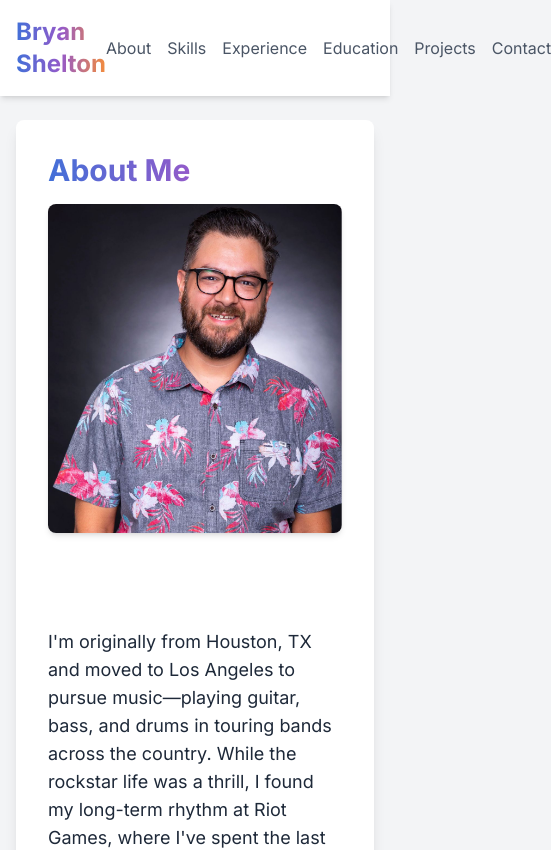
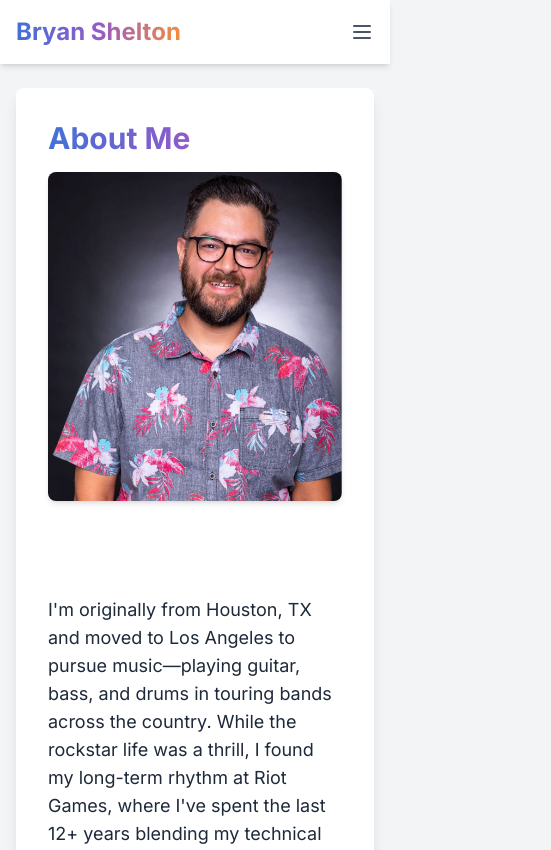
Before and after one commit to shelton-cloud/my-website, a Next.js app: page / in a window 390 px wide. Shown: the top 850 px of the page, 551 px wide, since content can reach past the window. Built offline with nearby package versions, Linux system fonts and the light colour scheme.

Commit message:
Updated to add a more mobile friendly UI for the header.

```diff
--- a/src/components/Header.tsx
+++ b/src/components/Header.tsx
@@ -1,15 +1,25 @@
-import React from 'react';
+"use client";
+
+import React, { useState } from 'react';
 import Link from 'next/link';
 import { profile } from '@/data/profile';
 
 export function Header() {
+    const [isMenuOpen, setIsMenuOpen] = useState(false);
+
+    const toggleMenu = () => {
+        setIsMenuOpen(!isMenuOpen);
+    };
+
     return (
         <nav className="sticky top-0 z-50 bg-white/95 backdrop-blur-sm shadow-md w-full">
             <div className="container mx-auto flex justify-between items-center p-4">
                 <h1 className="text-2xl font-bold text-gradient-itav">
                     {profile.name}
                 </h1>
-                <div className="space-x-4">
+
+                {/* Desktop Navigation */}
+                <div className="hidden md:flex space-x-4">
                     <Link href="#about" className="text-gray-600 hover:text-itav-start transition-colors">About</Link>
                     <Link href="#skills" className="text-gray-600 hover:text-itav-start transition-colors">Skills</Link>
                     <Link href="#experience" className="text-gray-600 hover:text-itav-start transition-colors">Experience</Link>
@@ -17,7 +27,36 @@
                     <Link href="#projects" className="text-gray-600 hover:text-itav-start transition-colors">Projects</Link>
                     <Link href="#contact" className="text-gray-600 hover:text-itav-start transition-colors">Contact</Link>
                 </div>
+
+                {/* Mobile Menu Button */}
+                <button
+                    className="md:hidden text-gray-600 focus:outline-none"
+                    onClick={toggleMenu}
+                    aria-label="Toggle menu"
+                >
+                    <svg className="w-6 h-6" fill="none" stroke="currentColor" viewBox="0 0 24 24" xmlns="http://www.w3.org/2000/svg">
+                        {isMenuOpen ? (
+                            <path strokeLinecap="round" strokeLinejoin="round" strokeWidth={2} d="M6 18L18 6M6 6l12 12" />
+                        ) : (
+                            <path strokeLinecap="round" strokeLinejoin="round" strokeWidth={2} d="M4 6h16M4 12h16M4 18h16" />
+                        )}
+                    </svg>
+                </button>
             </div>
+
+            {/* Mobile Navigation */}
+            {isMenuOpen && (
+                <div className="md:hidden bg-white/95 backdrop-blur-sm shadow-md">
+                    <div className="flex flex-col space-y-4 p-4">
+                        <Link href="#about" className="text-gray-600 hover:text-itav-start transition-colors" onClick={toggleMenu}>About</Link>
+                        <Link href="#skills" className="text-gray-600 hover:text-itav-start transition-colors" onClick={toggleMenu}>Skills</Link>
+                        <Link href="#experience" className="text-gray-600 hover:text-itav-start transition-colors" onClick={toggleMenu}>Experience</Link>
+                        <Link href="#education" className="text-gray-600 hover:text-itav-start transition-colors" onClick={toggleMenu}>Education</Link>
+                        <Link href="#projects" className="text-gray-600 hover:text-itav-start transition-colors" onClick={toggleMenu}>Projects</Link>
+                        <Link href="#contact" className="text-gray-600 hover:text-itav-start transition-colors" onClick={toggleMenu}>Contact</Link>
+                    </div>
+                </div>
+            )}
         </nav>
     );
 }
```
